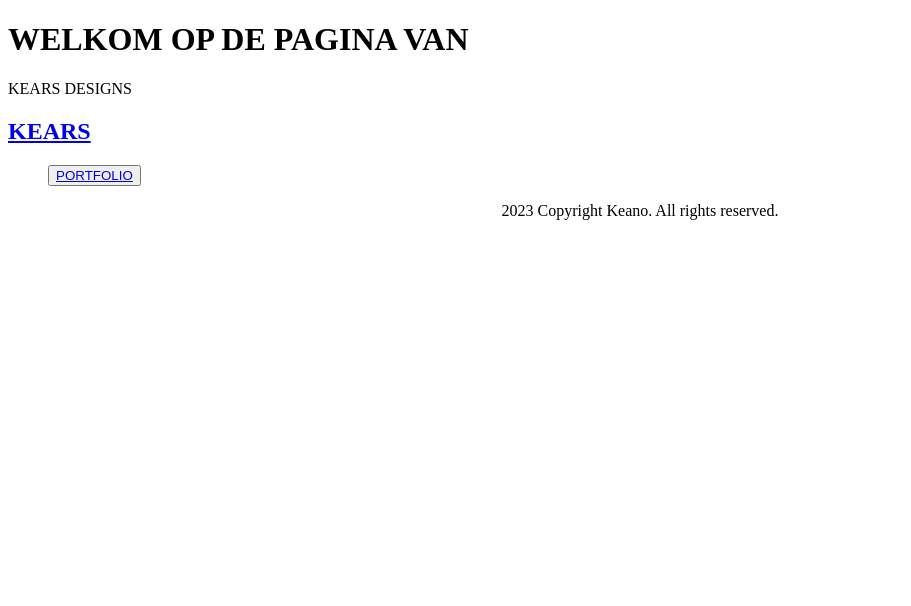
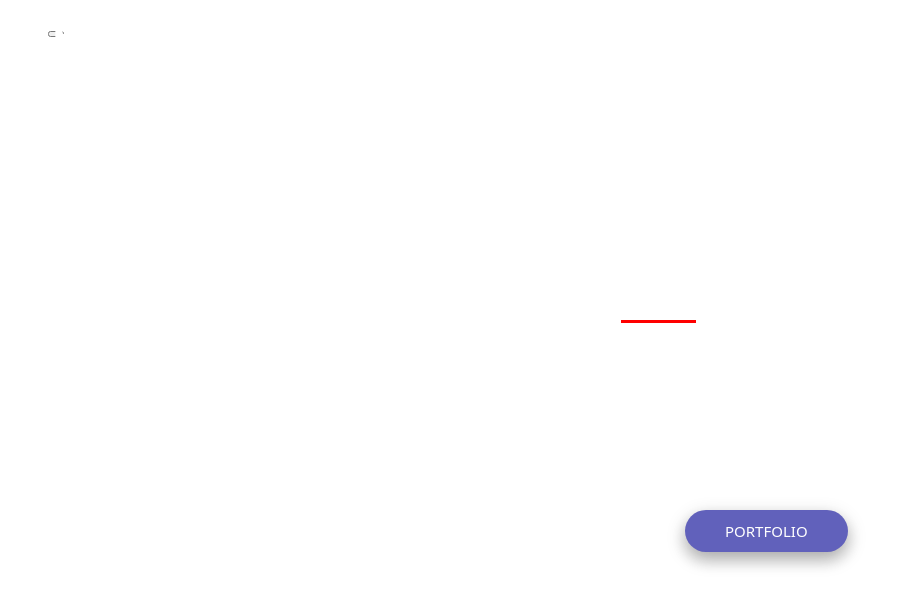
Before and after one commit to Keaxs/kears.nl, a plain HTML site: page index.html in a window 1280 px wide. Shown: the whole page, without its empty margins (0-911 px from the left). Drawn offline with Linux system fonts and the light colour scheme.

Commit message:
Update index.html

```diff
--- a/index.html
+++ b/index.html
@@ -6,7 +6,7 @@
     <meta name="viewport" content="width=device-width, initial-scale=1.0">
     <meta name="author" content="Keaxs">
     <title>Kears</title>
-    <link rel="stylesheet" href="style.css">
+    <link rel="stylesheet" href="test.css">
     <link rel="icon" type="image/x-icon" href="img/Email logo.GIF">
 </head>
 <body>
```
